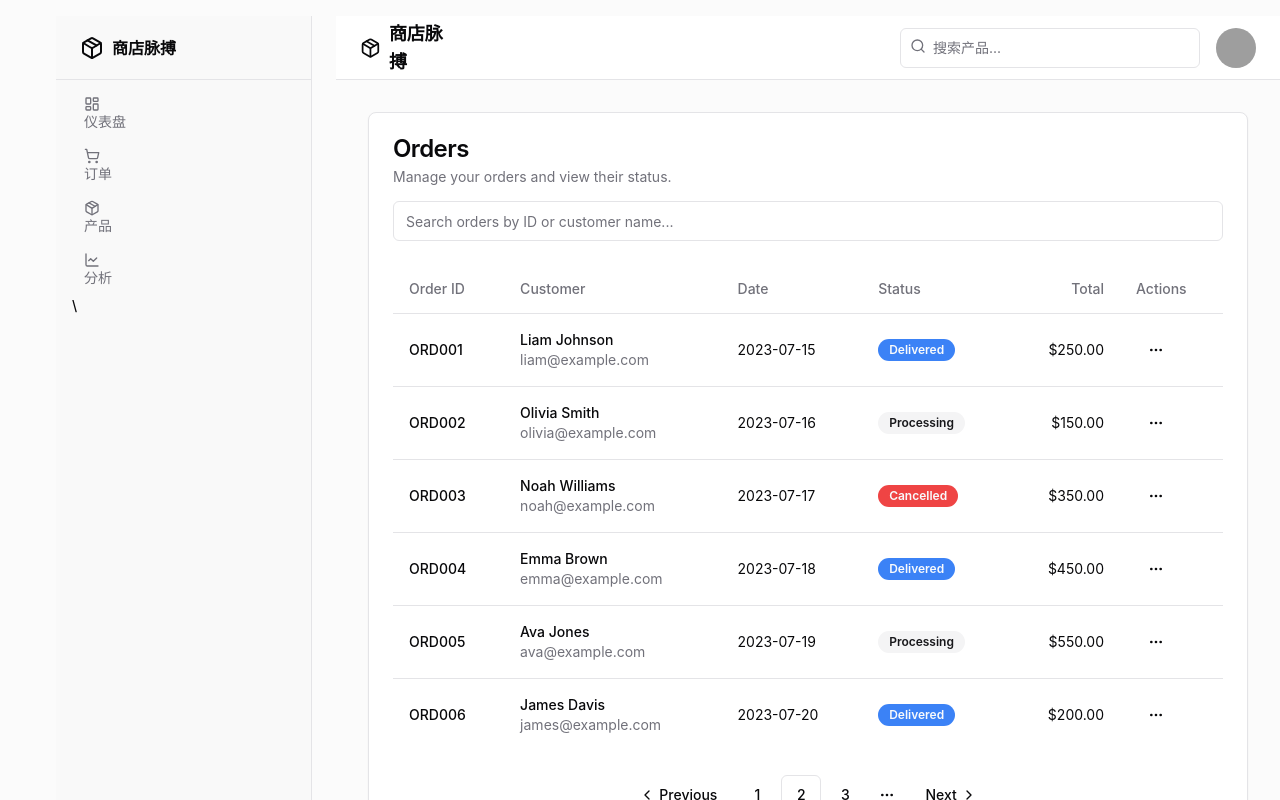
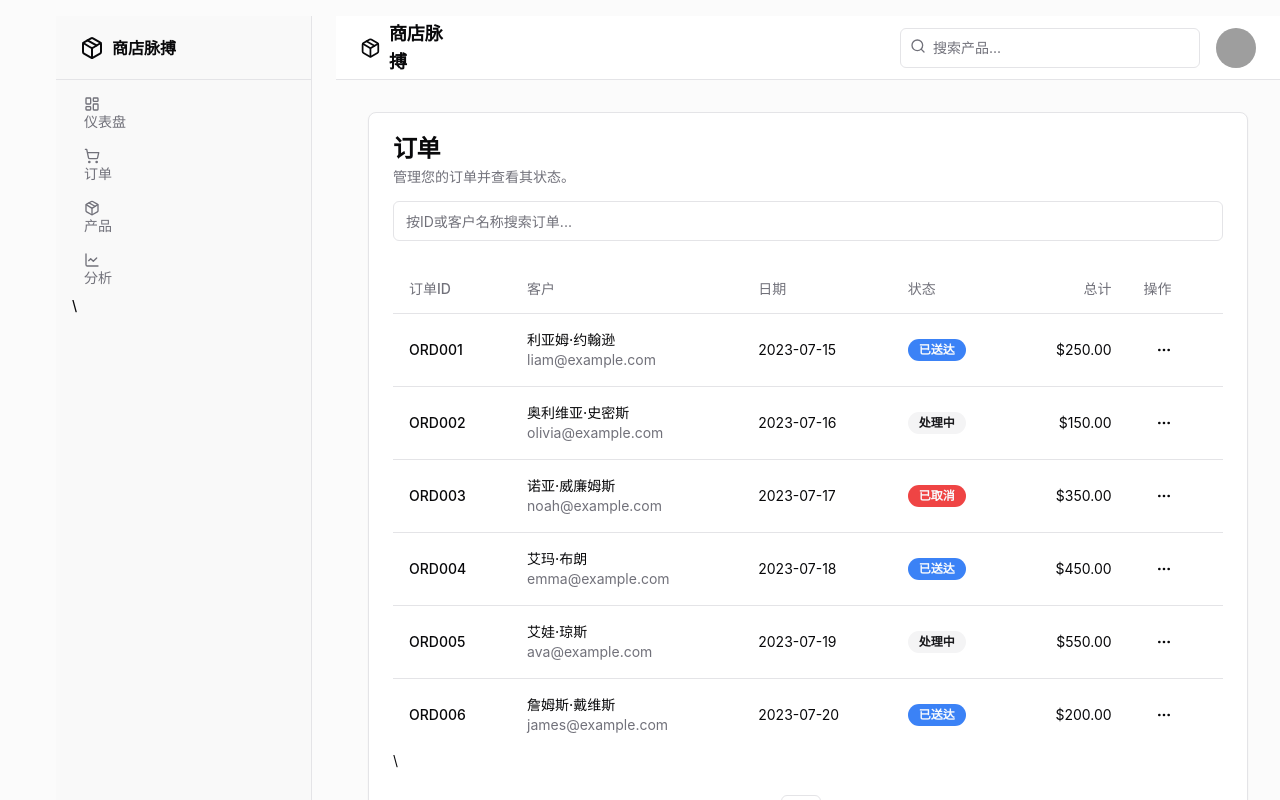
Before and after one commit to SadiqNaizam/mlo-a774-af53, a React (Vite) app: page /orders in a window 1280 px wide. Shown: the top 800 px of the page. Built offline with nearby package versions, Linux system fonts and the light colour scheme; grey boxes are pictures that could not be loaded.

Commit message:
Updated code files via regeneration: Orders.tsx

```diff
--- a/src/pages/Orders.tsx
+++ b/src/pages/Orders.tsx
@@ -31,61 +31,61 @@ import { Link } from 'react-router-dom';
 const orders = [
   {
     id: 'ORD001',
-    customerName: 'Liam Johnson',
+    customerName: '利亚姆·约翰逊',
     email: 'liam@example.com',
     date: '2023-07-15',
-    status: 'Delivered',
+    status: '已送达',
     total: '$250.00',
   },
   {
     id: 'ORD002',
-    customerName: 'Olivia Smith',
+    customerName: '奥利维亚·史密斯',
     email: 'olivia@example.com',
     date: '2023-07-16',
-    status: 'Processing',
+    status: '处理中',
     total: '$150.00',
   },
   {
     id: 'ORD003',
-    customerName: 'Noah Williams',
+    customerName: '诺亚·威廉姆斯',
     email: 'noah@example.com',
     date: '2023-07-17',
-    status: 'Cancelled',
+    status: '已取消',
     total: '$350.00',
   },
   {
     id: 'ORD004',
-    customerName: 'Emma Brown',
+    customerName: '艾玛·布朗',
     email: 'emma@example.com',
     date: '2023-07-18',
-    status: 'Delivered',
+    status: '已送达',
     total: '$450.00',
   },
   {
     id: 'ORD005',
-    customerName: 'Ava Jones',
+    customerName: '艾娃·琼斯',
     email: 'ava@example.com',
     date: '2023-07-19',
-    status: 'Processing',
+    status: '处理中',
     total: '$550.00',
   },
   {
     id: 'ORD006',
-    customerName: 'James Davis',
+    customerName: '詹姆斯·戴维斯',
     email: 'james@example.com',
     date: '2023-07-20',
-    status: 'Delivered',
+    status: '已送达',
     total: '$200.00',
   },
 ];
 
 const getStatusVariant = (status: string): 'default' | 'secondary' | 'destructive' => {
     switch (status) {
-        case 'Delivered':
+        case '已送达':
             return 'default';
-        case 'Processing':
+        case '处理中':
             return 'secondary';
-        case 'Cancelled':
+        case '已取消':
             return 'destructive';
         default:
             return 'secondary';
@@ -110,24 +110,24 @@ const Orders: React.FC = () => {
               <div className="grid flex-1 items-start gap-4">
                 <Card>
                   <CardHeader>
-                    <CardTitle>Orders</CardTitle>
+                    <CardTitle>订单</CardTitle>
                     <CardDescription>
-                      Manage your orders and view their status.
+                      管理您的订单并查看其状态。
                     </CardDescription>
                     <div className="pt-2">
-                       <Input placeholder="Search orders by ID or customer name..." />
+                       <Input placeholder="按ID或客户名称搜索订单..." />
                     </div>
                   </CardHeader>
                   <CardContent>
                     <Table>
                       <TableHeader>
                         <TableRow>
-                          <TableHead>Order ID</TableHead>
-                          <TableHead>Customer</TableHead>
-                          <TableHead>Date</TableHead>
-                          <TableHead>Status</TableHead>
-                          <TableHead className="text-right">Total</TableHead>
-                          <TableHead>Actions</TableHead>
+                          <TableHead>订单ID</TableHead>
+                          <TableHead>客户</TableHead>
+                          <TableHead>日期</TableHead>
+                          <TableHead>状态</TableHead>
+                          <TableHead className="text-right">总计</TableHead>
+                          <TableHead>操作</TableHead>
                         </TableRow>
                       </TableHeader>
                       <TableBody>
@@ -148,18 +148,18 @@ const Orders: React.FC = () => {
                                     <DropdownMenuTrigger asChild>
                                         <Button aria-haspopup="true" size="icon" variant="ghost">
                                             <MoreHorizontal className="h-4 w-4" />
-                                            <span className="sr-only">Toggle menu</span>
+                                            <span className="sr-only">切换菜单</span>
                                         </Button>
                                     </DropdownMenuTrigger>
                                     <DropdownMenuContent align="end">
-                                        <DropdownMenuLabel>Actions</DropdownMenuLabel>
-                                        <DropdownMenuItem>View Details</DropdownMenuItem>
-                                        <DropdownMenuItem>Print Invoice</DropdownMenuItem>
+                                        <DropdownMenuLabel>操作</DropdownMenuLabel>
+                                        <DropdownMenuItem>查看详情</DropdownMenuItem>
+                                        <DropdownMenuItem>打印发票</DropdownMenuItem>
                                     </DropdownMenuContent>
                                 </DropdownMenu>
                             </TableCell>
                           </TableRow>
-                        ))}
+                        ))}\
                       </TableBody>
                     </Table>
                   </CardContent>
```
